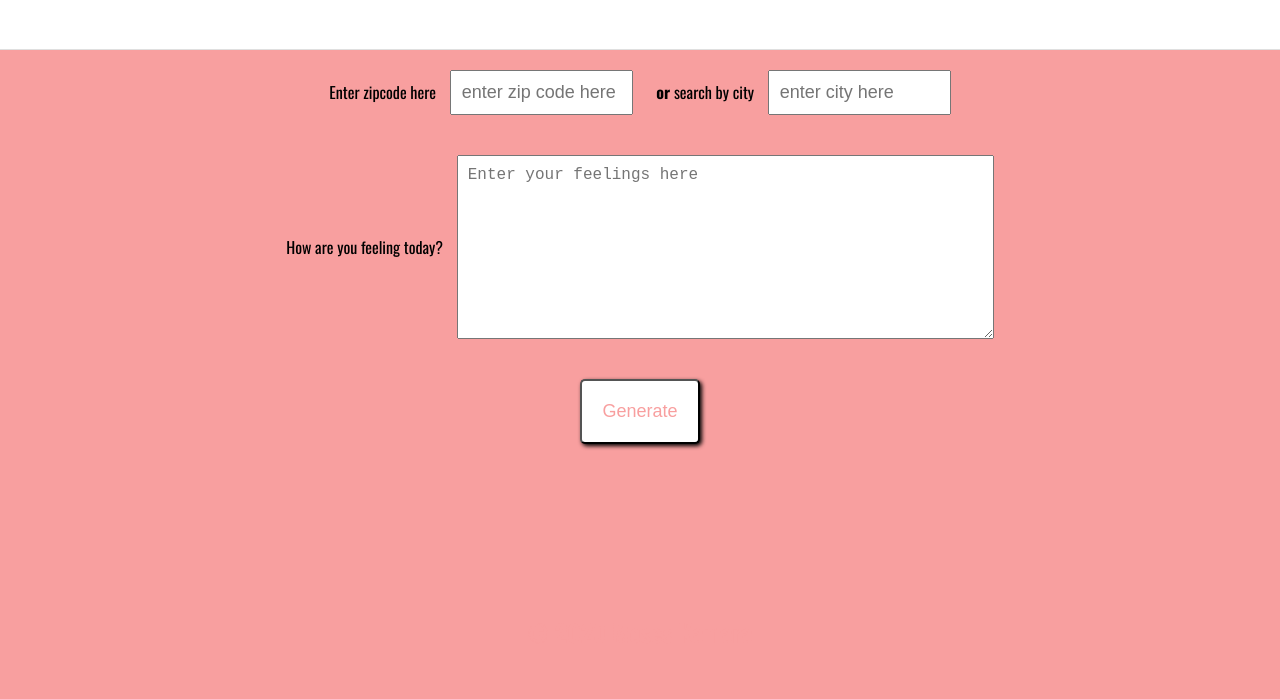
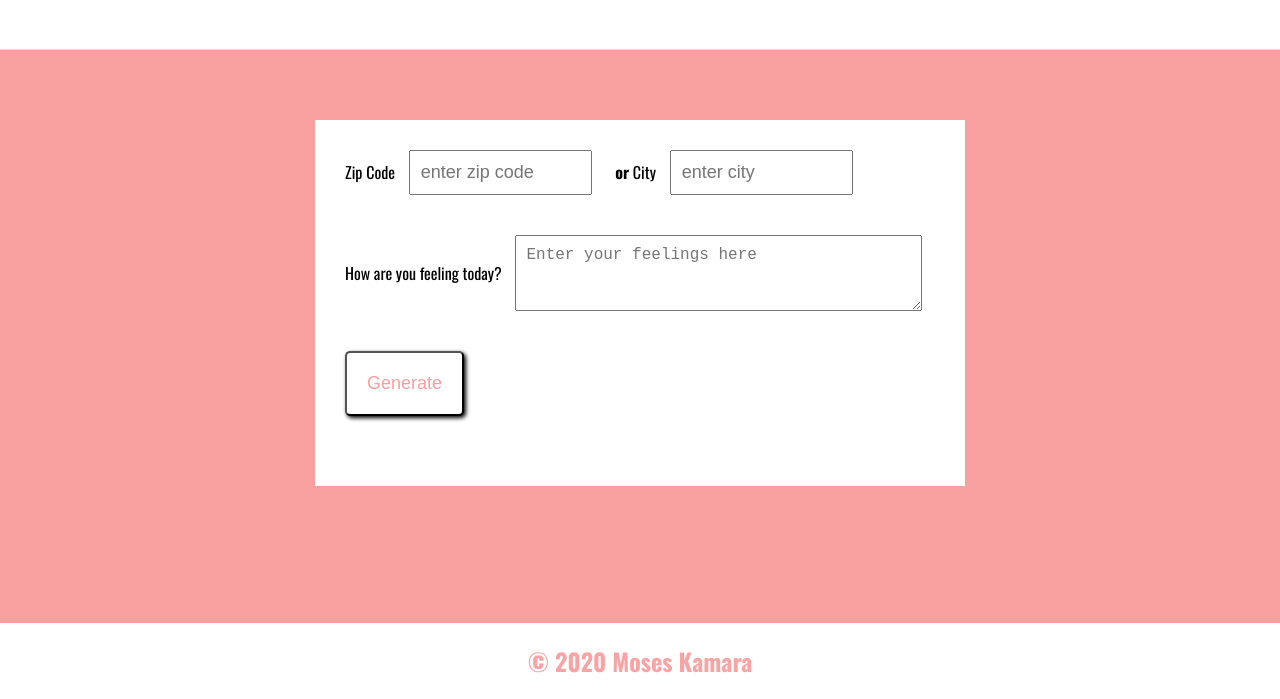
Before and after one commit to kamara-moses/SoulWeather, a website built with webpack: page src/client/views/index.html in a window 1280 px wide. Shown: the part 101-800 px from the top of the page. Built offline with nearby package versions, Linux system fonts and the light colour scheme; a web font is replaced by a local one.

Commit message:
added footer styling

```diff
--- a/src/client/styles/header.scss
+++ b/src/client/styles/header.scss
@@ -3,7 +3,7 @@
     justify-content: space-between;
     padding: 30px 60px;
     background: white;
-    color: hsl(0, 80%, 80%);
+    color: hsl(0, 94%, 79%);
     margin-bottom: 20px;
     border-bottom: 1px solid rgba(0, 0, 0, 0.125);
     width: 100%;
--- a/src/client/styles/style.scss
+++ b/src/client/styles/style.scss
@@ -16,7 +16,19 @@ body {
     min-height: 100vh
 }
 
+section.search {
+    max-width: 960px;
+    margin: 50px auto;
+    padding: 0 30px;
+}
 
+.input-container {
+    width: 650px;
+    max-width: 100%;
+    margin: 20px auto 25px auto;
+    background-color: #ffffff;
+    padding: 30px;
+}
 
 .zip,
 .feel {
@@ -117,7 +129,7 @@ button {
 footer {
     width: 100%;
     text-align: center;
-    /* background-color: rgb(248, 164, 164); */
-    color: #f89f9f;
-    margin-top: 110px;
+    background-color: rgb(255, 255, 255);
+    color: rgb(248, 164, 164);
+    margin-top: auto;
 }
--- a/src/client/views/index.html
+++ b/src/client/views/index.html
@@ -14,18 +14,21 @@
       <div class="holder headline">
         <h1>Soul Weather Journal</h1>
       </div>
+      <main>
+        <section class="search">
+          <div class="input-container">
             <h2 id="error" class="hide">Bad data entered. Please try again.</h2>
           <div class="holder zip city">
-        <label for="zip">Enter zipcode here</label>
+            <label for="zip">Zip Code</label>
             <input
               type="text"
               id="zip"
               maxlength="5"
               size="13"
-          placeholder="enter zip code here"
+              placeholder="enter zip code"
             />
-        <label for="city"><b>or</b> search by city</label>
-        <input type="text" id="city" size="13" placeholder="enter city here" />
+            <label for="city"><b>or</b> City</label>
+            <input type="text" id="city" size="13" placeholder="enter city" />
           </div>
           <div class="holder feel">
             <label for="feelings">How are you feeling today?</label>
@@ -33,11 +36,14 @@
               class="myInput"
               id="feelings"
               placeholder="Enter your feelings here"
-          rows="9"
-          cols="50"
+              rows="3"
+              cols="37"
             ></textarea>
           </div>
           <button id="generate" type="submit">Generate</button>
+          </div>
+        </section>
+      </main>
       <div id="journal" class="holder entry hide">
         <div class="title">Most Recent Entry</div>
         <div id="entryHolder">
```
Lines whose indentation alone changed are shown as unchanged.
